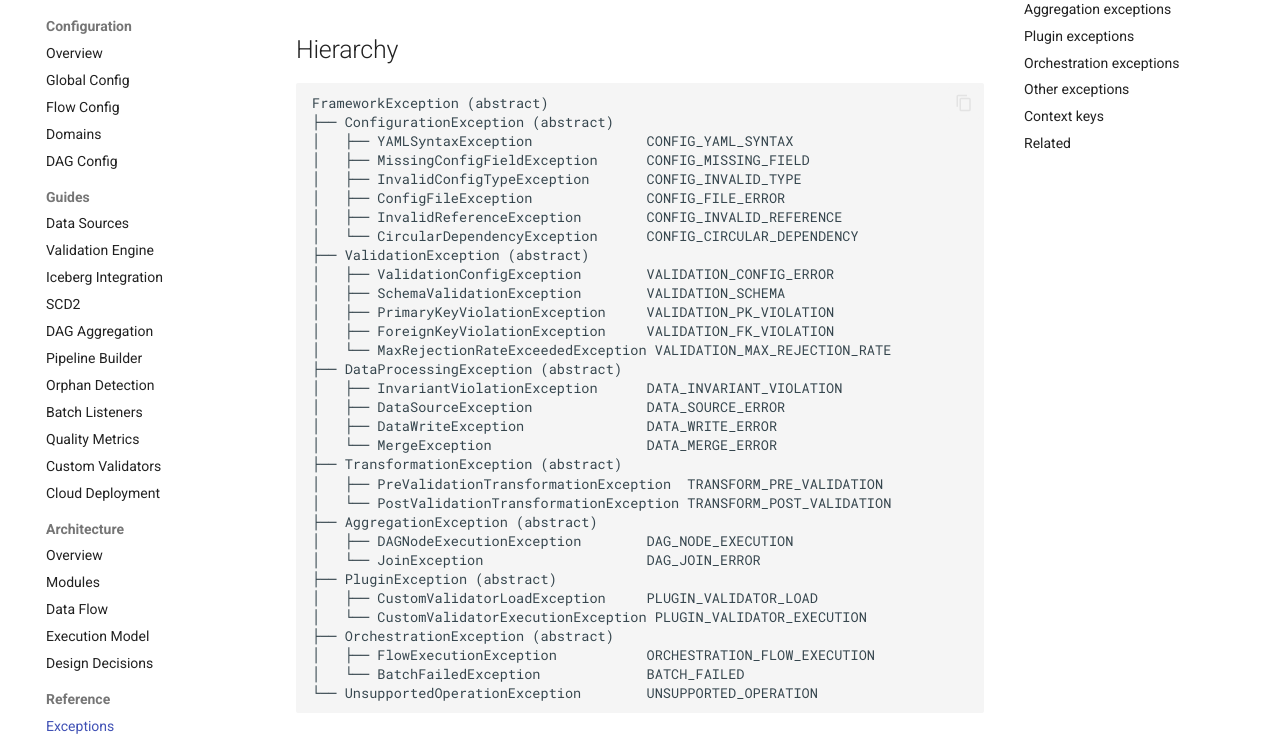
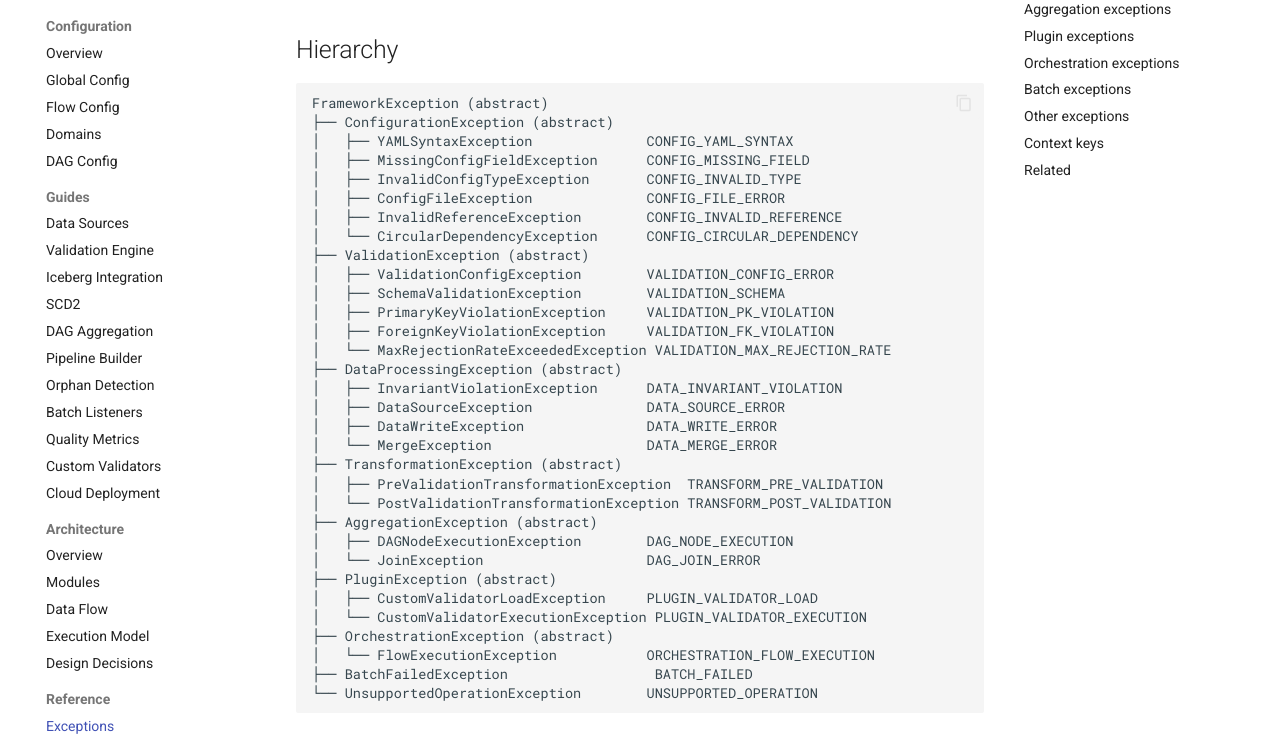
Before and after one commit to giacomoaccursi/Floe, an MkDocs documentation site: the page built from site-docs/reference/exceptions.md, in a window 1280 px wide and 1400 px high. Shown: the part 264-1009 px from the top of the window. Built offline with MkDocs 1.6.1 and Material for MkDocs 9.7.7, drawn with Linux system fonts in a browser that asks for light colours; comment, search, counter and statistics services are not loaded; some of the changed text lies outside the part shown.

Commit message:
docs(reference): fix BatchFailedException hierarchy, add batchId context key

````diff
--- a/site-docs/reference/exceptions.md
+++ b/site-docs/reference/exceptions.md
@@ -34,8 +34,8 @@
 │   ├── CustomValidatorLoadException     PLUGIN_VALIDATOR_LOAD
 │   └── CustomValidatorExecutionException PLUGIN_VALIDATOR_EXECUTION
 ├── OrchestrationException (abstract)
-│   ├── FlowExecutionException           ORCHESTRATION_FLOW_EXECUTION
-│   └── BatchFailedException             BATCH_FAILED
+│   └── FlowExecutionException           ORCHESTRATION_FLOW_EXECUTION
+├── BatchFailedException                  BATCH_FAILED
 └── UnsupportedOperationException        UNSUPPORTED_OPERATION
 ```
 
@@ -95,6 +95,11 @@
 | Exception | Error Code | Context Keys | When |
 |-----------|-----------|--------------|------|
 | `FlowExecutionException` | `ORCHESTRATION_FLOW_EXECUTION` | flowName, details | Flow execution failed |
+
+## Batch exceptions
+
+| Exception | Error Code | Context Keys | When |
+|-----------|-----------|--------------|------|
 | `BatchFailedException` | `BATCH_FAILED` | batchId, details | Thrown by `executeOrThrow()` when any flow fails |
 
 ## Other exceptions
````
Also changed, not shown: other parts of site-docs/reference/exceptions.md (+1 -0 lines).
